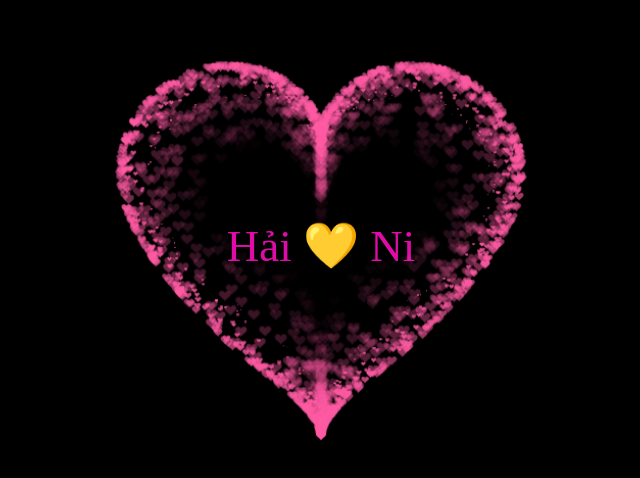
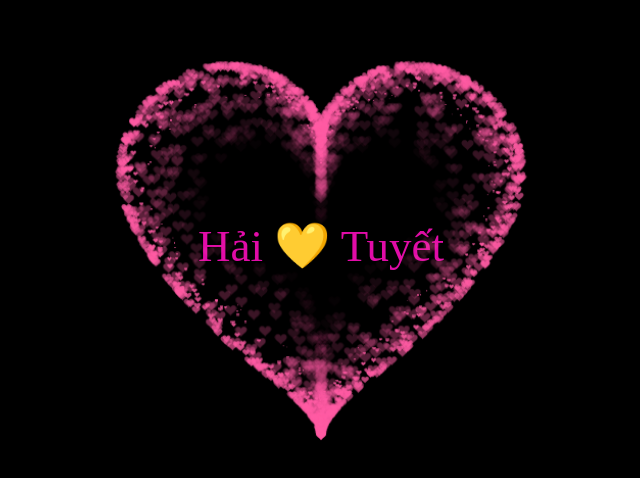
Before and after one commit to tranthanhhai1997/love, a plain HTML site: page index.html in a window 1280 px wide. Shown: the part 152-630 px from the top of the page, without its empty margins (319-959 px from the left). Drawn offline with Linux system fonts and the light colour scheme.

Commit message:
Update index.html
change

```diff
--- a/index.html
+++ b/index.html
@@ -330,6 +330,6 @@ var ParticlePool = (function() {
         align-items: center;
         justify-content: center;
         margin-bottom: 5px;
-        text-align: center;">Hải 💛 Ni</div>
+        text-align: center;">Hải 💛 Tuyết</div>
  </BODY>
 </HTML>
```
